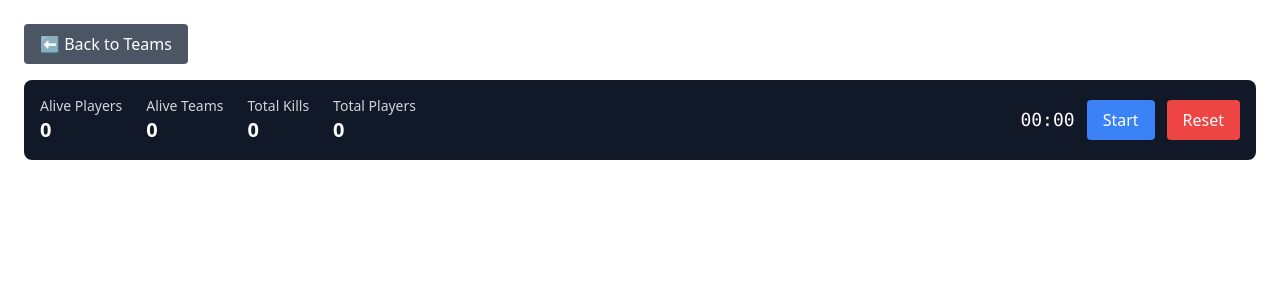
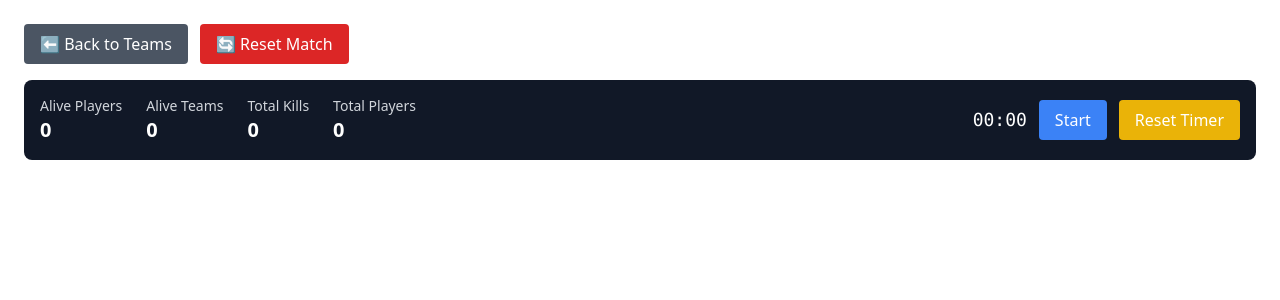
Before and after one commit to adityastremstudios/socre, a React (Vite) app: page /scoreboard in a window 1280 px wide. Shown: the top 300 px of the page. Built offline with nearby package versions, Linux system fonts and the light colour scheme.

Commit message:
Update Scoreboard.tsx

```diff
--- a/src/pages/Scoreboard.tsx
+++ b/src/pages/Scoreboard.tsx
@@ -167,15 +167,50 @@ export default function Scoreboard() {
     });
   }, [teamData.map((t) => t.eliminated).join(",")]);
 
+  // Reset the match (with confirmation)
+  const resetMatch = () => {
+    const confirmed = window.confirm(
+      "Are you sure you want to reset the match? This will clear all kills, eliminations, and timers!"
+    );
+    if (!confirmed) return;
+
+    setIsRunning(false);
+    setMatchTime(0);
+
+    setTeamData((prev) =>
+      prev.map((team) => ({
+        ...team,
+        eliminated: false,
+        players: team.players.map((p) => ({
+          ...p,
+          kills: 0,
+          eliminated: false,
+          survivalTime: 0,
+          running: true,
+        })),
+      }))
+    );
+
+    localStorage.removeItem("matchData");
+  };
+
   return (
     <div className="p-6">
-      {/* Back Button */}
-      <button
-        onClick={() => navigate("/")}
-        className="bg-gray-600 text-white px-4 py-2 rounded mb-4"
-      >
-        ⬅ Back to Teams
-      </button>
+      {/* Back + Reset Buttons */}
+      <div className="flex space-x-3 mb-4">
+        <button
+          onClick={() => navigate("/")}
+          className="bg-gray-600 text-white px-4 py-2 rounded"
+        >
+          ⬅ Back to Teams
+        </button>
+        <button
+          onClick={resetMatch}
+          className="bg-red-600 text-white px-4 py-2 rounded"
+        >
+          🔄 Reset Match
+        </button>
+      </div>
 
       {/* Top Bar */}
       <div className="bg-gray-900 text-white rounded-lg p-4 mb-6 flex flex-wrap justify-between items-center">
@@ -211,9 +246,9 @@ export default function Scoreboard() {
               setIsRunning(false);
               setMatchTime(0);
             }}
-            className="bg-red-500 px-4 py-2 rounded"
+            className="bg-yellow-500 px-4 py-2 rounded"
           >
-            Reset
+            Reset Timer
           </button>
         </div>
       </div>
```
